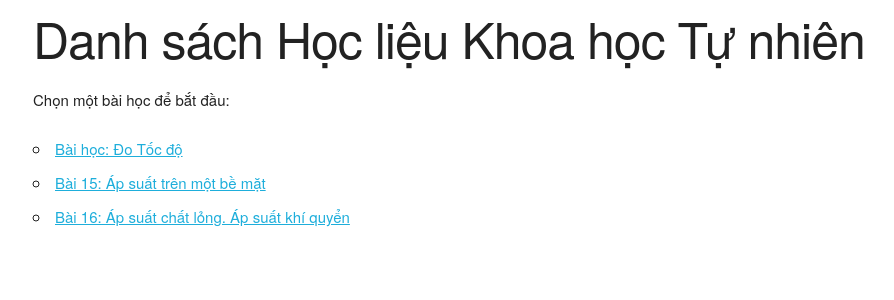
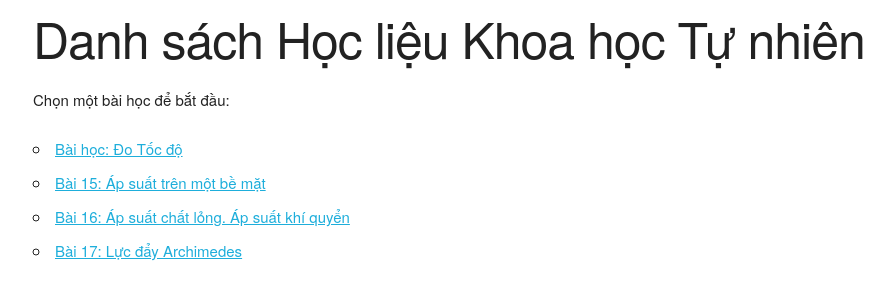
Before and after one commit to vanhien1199-art/du-an-render-proxy, a website: page index.html in a window 1280 px wide. Shown: the whole page, without its empty margins (127-1021 px from the left). Drawn offline with nearby package versions, Linux system fonts and the light colour scheme.

Commit message:
Update index.html

```diff
--- a/index.html
+++ b/index.html
@@ -13,6 +13,7 @@
             <li><a href="/bai-1/">Bài học: Đo Tốc độ</a></li>
             <li><a href="/ap-suat/">Bài 15: Áp suất trên một bề mặt</a></li>
               <li><a href="/ap-suat-chat-long-khi-quyen/">Bài 16: Áp suất chất lỏng. Áp suất khí quyển</a></li>
+            <li><a href="/luc-day-archimedes/">Bài 17: Lực đẩy Archimedes</a></li>
             </ul>
     </div>
 </body>
```
